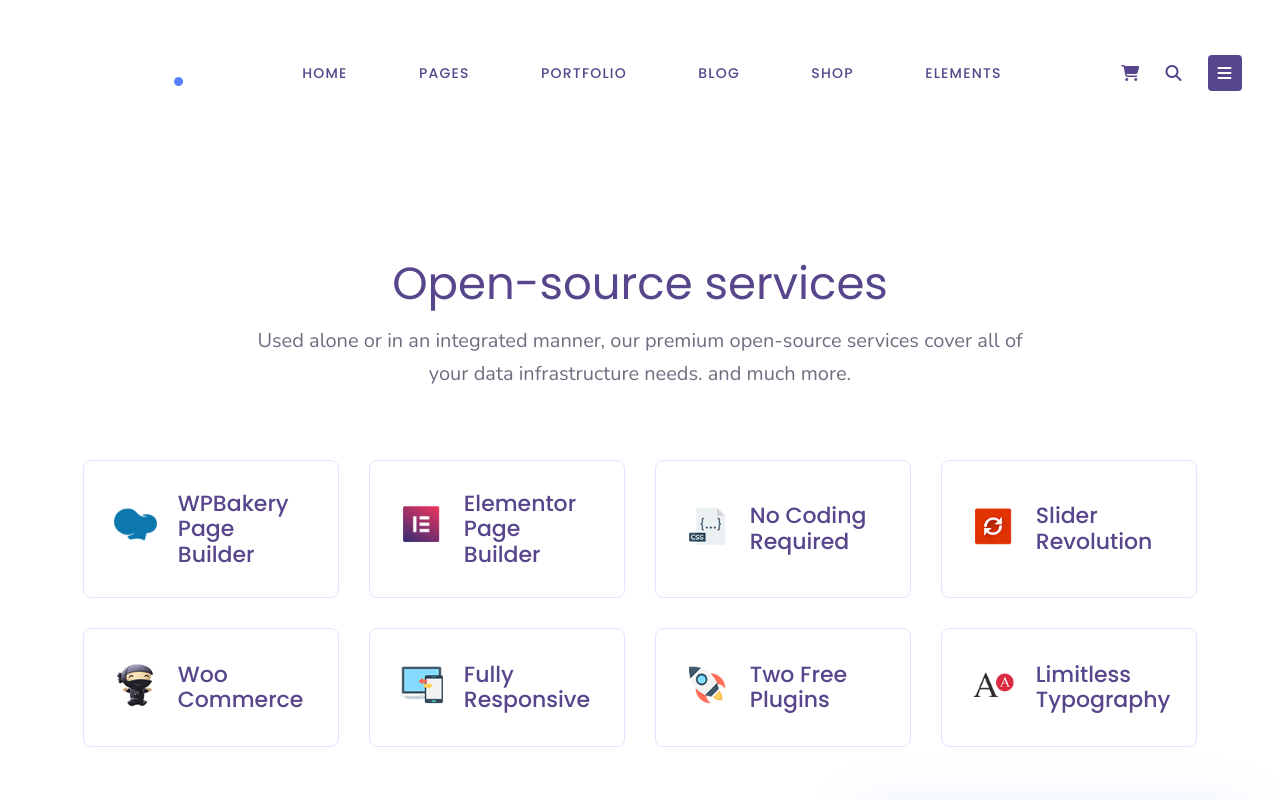
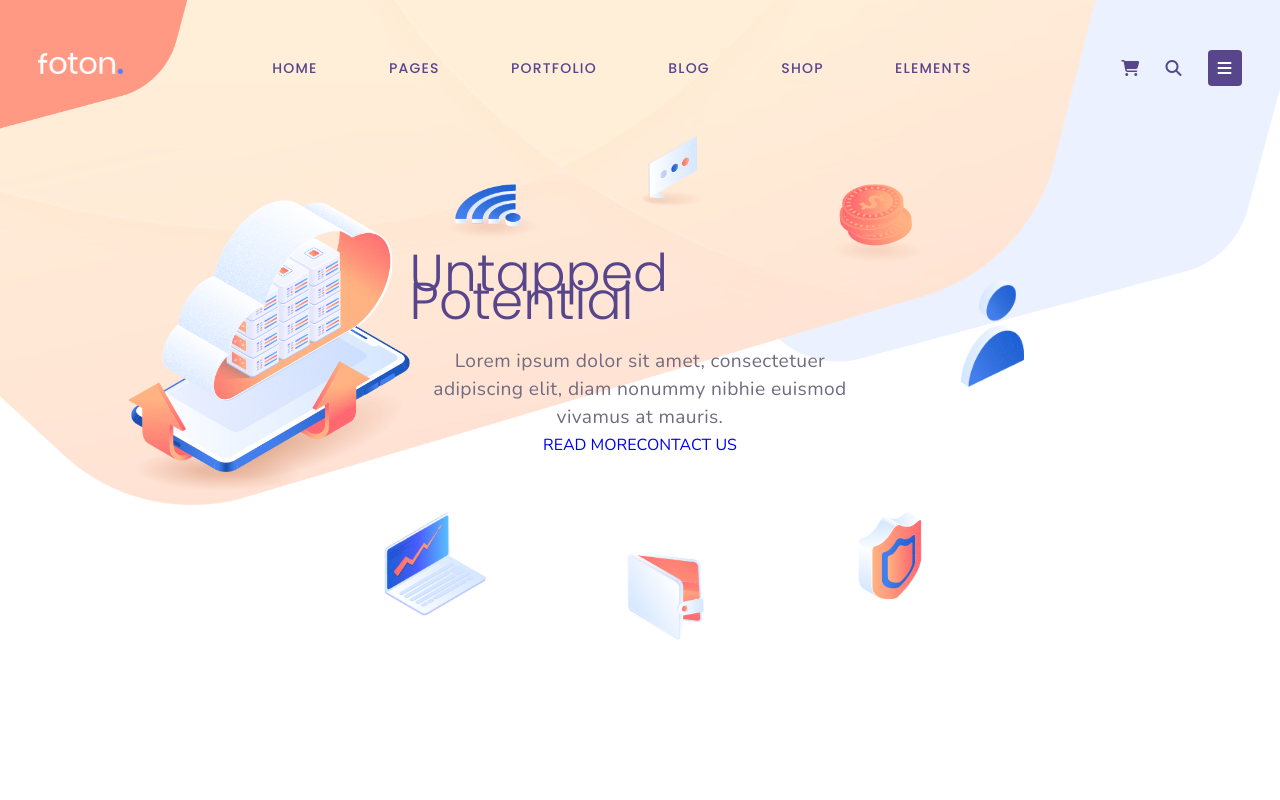
Before and after one commit to ying156178/Foton_Sgroup, a plain HTML site: page index.html in a window 1280 px wide. Shown: the top 800 px of the page. Drawn offline with nearby package versions, Linux system fonts and the light colour scheme.

Commit message:
many things

```diff
--- a/css/desktop.css
+++ b/css/desktop.css
@@ -36,7 +36,10 @@
 }
 
 /* navbar */
-.container .navbar{
+.header{
+    background-color: transparent;
+}
+header .navbar{
     display: flex;
     justify-content: space-between;
     padding-top: 50px;
@@ -46,7 +49,7 @@
 }
 /* navbar logo */
 .logo{
-    width: 12%;
+    width: 7%;
 }
 .logo a img{
     width: 100%;
@@ -92,6 +95,117 @@
     color: white;
     border-radius: 4px;
 }
+/* header background */
+.header-background{
+    width: 100%;
+    overflow: hidden;
+}
+.header-background .back1{
+    position: absolute;
+    z-index: -5;
+    top: 0;
+    right: 0;
+    width: 60%;
+}
+.header-background .back2{
+    position: absolute;
+    z-index: -2;
+    top: -15%;
+    left: -7%;
+    width: 95%;
+}
+.header-background .back3{
+    position: absolute;
+    z-index: -1;
+    top: -2%;
+    left: -3%;
+    width: 18%;
+}
+/* untapped potential section */
+    .untapped-potential-section{
+        width: 90%;
+        overflow: hidden;
+        margin: 0 auto;
+        margin-bottom: 25rem;
+    }
+    .up1{
+        position: absolute;
+        width: 22%;
+        top: 25%;
+        left: 10% ;
+    }
+    .up2{
+        position: absolute;
+        width: 7%;
+        top: 23%;
+        left:35%;
+    }
+    .up3{
+        position: absolute;
+        width: 5%;
+        top: 17%;
+        left: 50%;
+    }
+    .up4{
+        position: absolute;
+        width: 7%;
+        top: 23%;
+        right: 28%;
+    }
+    .up5{
+        position: absolute;
+        width: 5%;
+        top: 35%;
+        right: 20%;
+    }
+    .up6{
+        position: absolute;
+        width: 5%;
+        bottom:25%;
+        right: 28%;
+    }
+    .up7{
+        position: absolute;
+        width: 6%;
+        bottom: 20%;
+        right: 45%;
+    }
+    .up8{
+        position: absolute;
+        width: 8%;
+        bottom: 23%;
+        left: 30%;
+    }
+    .u-potential-text{
+        /* position: absolute; */
+        width: 40%;
+        height: auto;
+        margin: auto;
+        margin-top: 15%;
+        display: flex;
+        flex-direction: column;
+        justify-content: center;
+        align-items: center;
+
+    }
+    .u-potential-text h1{
+        font-size: 3.25rem;
+        font-weight: 300;
+        margin-bottom: 2rem;
+    }
+    .u-potential-text p{
+        text-align: center;
+        font-size: 1.2rem;
+        letter-spacing: 0.025rem;
+    }
+    .u-potential-text ul{
+        display: flex;
+        justify-content: center;
+        align-items: center;
+    }
+    .u-potential-text ul li a:first-child{
+
+    }
 /* open source service */
 .opensource-desc{
     display: flex;
@@ -229,7 +343,7 @@
     margin: 0 auto;
     transform: translateX(-0.9375rem);
 }
-.plan-desc div a{
+.plan-desc div a, u-potential-text ul li a{
     display: block;
     padding: 0.75rem 2.3125rem;
     color: #fff;
@@ -287,7 +401,7 @@
 .part-of-top-footer:nth-child(1) a img{
     max-width: 30%;
 }
-.part-of-top-footer:nth-child(1) p{
+.part-of-top-footer:nth-child(1) p, .part-of-top-footer:nth-child(4) p{
     color: #fff;
     padding: 1rem 0;
 }
@@ -311,7 +425,7 @@
 .part-of-top-footer:nth-child(1) ul li a i:hover{
     color: rgb(255, 138, 155);
 }
-.part-of-top-footer:nth-child(2) h5{
+.part-of-top-footer:nth-child(2) h5, .part-of-top-footer:nth-child(4) h5{
     font-size: 1.125rem;
     color: #fff;
     margin: 0.5625rem 0rem 1.3rem;
@@ -324,6 +438,24 @@
     font-size: 1rem;
     padding: 0 0 0 0.625rem;
     color: rgb(255, 255, 255);
-    margin-bottom: 0.9rem;
+    margin-bottom: 0.8rem;
 
 }
+.part-of-top-footer:nth-child(3) p{
+    color: #fff;
+}
+.part-of-top-footer:nth-child(4) ul{
+    display: flex;
+}
+.part-of-top-footer:nth-child(4) ul li{
+    width: 100%;
+}
+.part-of-top-footer:nth-child(4) ul li a img{
+
+}
+.part-of-top-footer:nth-child(1), .part-of-top-footer:nth-child(2), .part-of-top-footer:nth-child(4){
+    width: 28%;
+}
+.part-of-top-footer{
+    padding: 0.9375rem 0 0.9375rem;
+}
--- a/css/tablet768.css
+++ b/css/tablet768.css
@@ -21,5 +21,13 @@
     .plan-desc a{
         padding: 0.5rem 1.75rem;
     }
+    /* footer */
+    /* top-footer section */
+    /* .top-footer{
+        width: 100%;
+    } */
+    .part-of-top-footer{
+        width: 40% !important;
+    }
 
 }
--- a/index.html
+++ b/index.html
@@ -21,9 +21,12 @@
     <link rel="stylesheet" href="./css/desktop.css">
     <link rel="stylesheet" href="./css/tablet768.css">
 </head>
-<body>
-    <div class="container">
-        <!-- navbar section -->
+<header>
+    <div class="header-background">
+        <img src="./asset/img/background-sec1/h13-rev-img-3.png" alt="back xanh cuoi" class="back1">
+        <img src="./asset/img/background-sec1/h13-rev-img-2-2.png" alt="back cam nhat" class="back2">
+        <img src="./asset/img/background-sec1/h13-rev-img-1-2.png" alt="back cam dam" class="back3">
+    </div>
     <div class="navbar">
         <div class="logo">
             <a href="./index.html"><img src="./asset/img/img_navbar/logo2.png" alt="logo "></a>
@@ -52,6 +55,30 @@
             <i class="fa-solid fa-bars"></i>
         </div>
     </div>
+</header>
+<body>
+    <div class="container">
+        <!-- untapped potential section -->
+        <section class="untapped-potential-section">
+            <img src="./asset/img/uptapped-potential/h13-rev-img-4-3.png"  class="up1" alt="">
+            <img src="./asset/img/uptapped-potential/h13-rev-img-5-2.png"  class="up2" alt="">
+            <img src="./asset/img/uptapped-potential/h13-rev-img-6-2.png"  class="up3" alt="">
+            <img src="./asset/img/uptapped-potential/h13-rev-img-7-2.png"  class="up4" alt="">
+            <img src="./asset/img/uptapped-potential/h13-rev-img-8-2.png"  class="up5" alt="">
+            <img src="./asset/img/uptapped-potential/h13-rev-img-9-2.png"  class="up6" alt="">
+            <img src="./asset/img/uptapped-potential/h13-rev-img-10-2.png" class="up7" alt="">
+            <img src="./asset/img/uptapped-potential/h13-rev-img-11-2.png" class="up8" alt="">
+            <div class="u-potential-text">
+                <h1>Untapped Potential</h1>
+                <p>Lorem ipsum dolor sit amet, consectetuer adipiscing elit, diam nonummy nibhie euismod vivamus at mauris.</p>
+                <ul>
+                    <li><a href="#">READ MORE</a></li>
+                    <li><a href="#">CONTACT US</a></li>
+                </ul>
+            </div>
+        </section>
+
+        <!-- opensource service section -->
         <section class="opensource-sec">
             <div class="opensource-desc">
                 <h3>Open-source services</h3>
```
Also changed, not shown: asset/img/background-sec1/h13-rev-img-1-2.png (added), asset/img/background-sec1/h13-rev-img-2-2.png (added), asset/img/background-sec1/h13-rev-img-3.png (added), asset/img/uptapped-potential/h13-rev-img-10-2.png (added), asset/img/uptapped-potential/h13-rev-img-11-2.png (added), asset/img/uptapped-potential/h13-rev-img-4-3.png (added), asset/img/uptapped-potential/h13-rev-img-5-2.png (added), asset/img/uptapped-potential/h13-rev-img-6-2.png (added), asset/img/uptapped-potential/h13-rev-img-7-2.png (added), asset/img/uptapped-potential/h13-rev-img-8-2.png (added), asset/img/uptapped-potential/h13-rev-img-9-2.png (added). Lines whose indentation alone changed are shown as unchanged.
